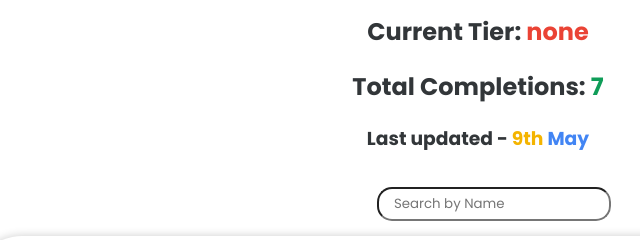
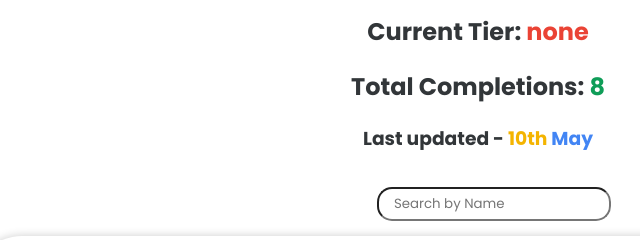
Before and after one commit to GDSC-Manipal-University-Jaipur/GenAI-Study-Jams, a plain HTML site: page index.html in a window 1280 px wide. Shown: the part 222-462 px from the top of the page, 162-802 px from the left. Drawn offline with Linux system fonts and the light colour scheme.

Commit message:
10th May 2024

```diff
--- a/index.html
+++ b/index.html
@@ -1,7 +1,7 @@
 <!DOCTYPE html>
 <html>
 <head>
-    <title>GCCF - GDSC MUJ</title>
+    <title>GDSC MUJ - GenAI Study Jams</title>
     <link rel="preconnect" href="https://fonts.googleapis.com">
     <link rel="preconnect" href="https://fonts.gstatic.com" crossorigin>
     <link href="https://fonts.googleapis.com/css2?family=Poppins:ital,wght@0,100;0,200;0,300;0,400;0,500;0,600;0,700;0,800;0,900;1,100;1,200;1,300;1,400;1,500;1,600;1,700;1,800;1,900&family=Roboto:ital,wght@0,100;0,400;0,500;0,700;0,900;1,100;1,300;1,400;1,500;1,700;1,900&display=swap" rel="stylesheet">
@@ -38,9 +38,9 @@
 
         <h2>Current Tier: <span class="tier">none</span></h2>
 
-        <h2>Total Completions: <span class="program">7</span></h2>
+        <h2>Total Completions: <span class="program">8</span></h2>
 
-        <h3>Last updated - <span class="cloud">9th </span><span class="google">May</span></h3>
+        <h3>Last updated - <span class="cloud">10th </span><span class="google">May</span></h3>
         </div>
 
 
```
